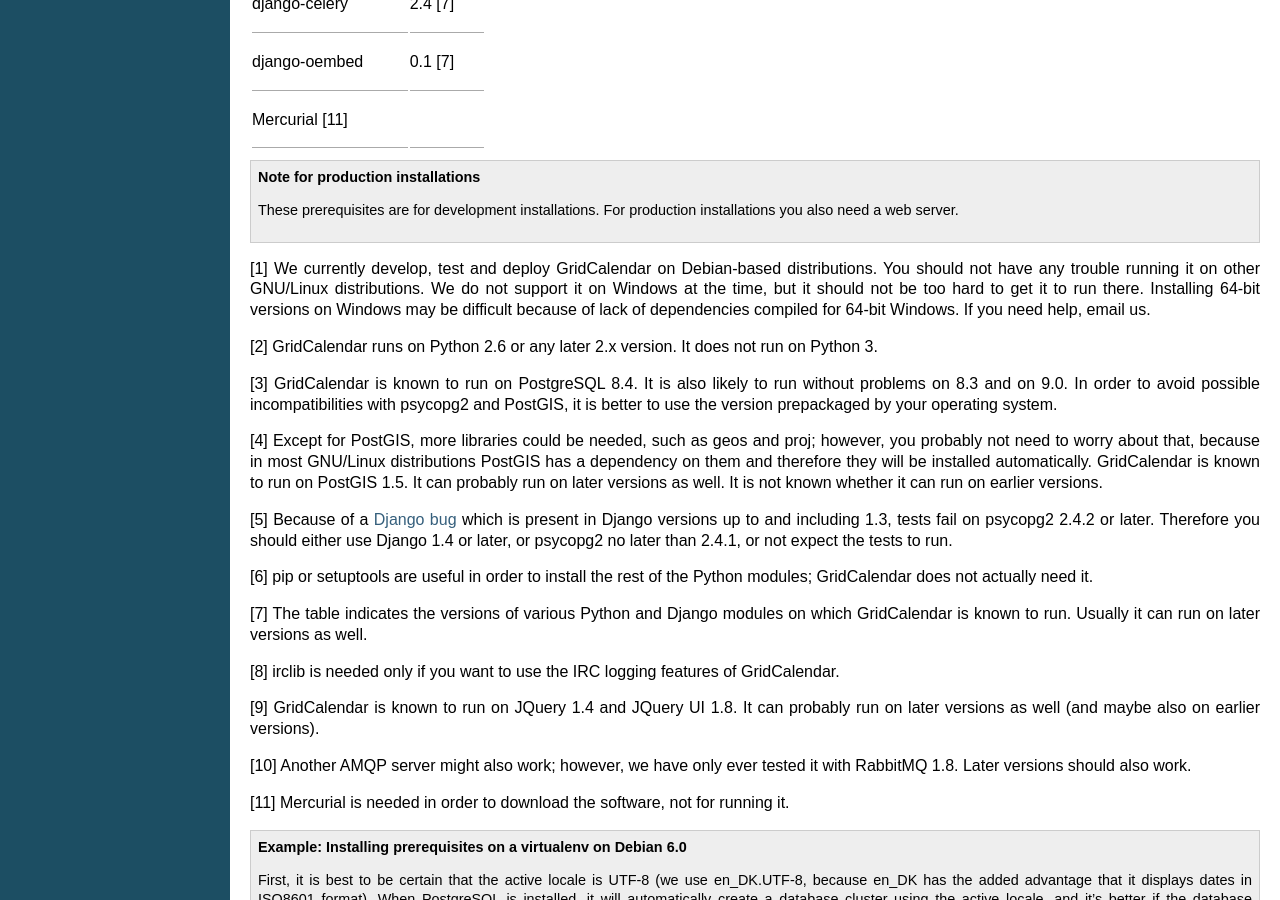
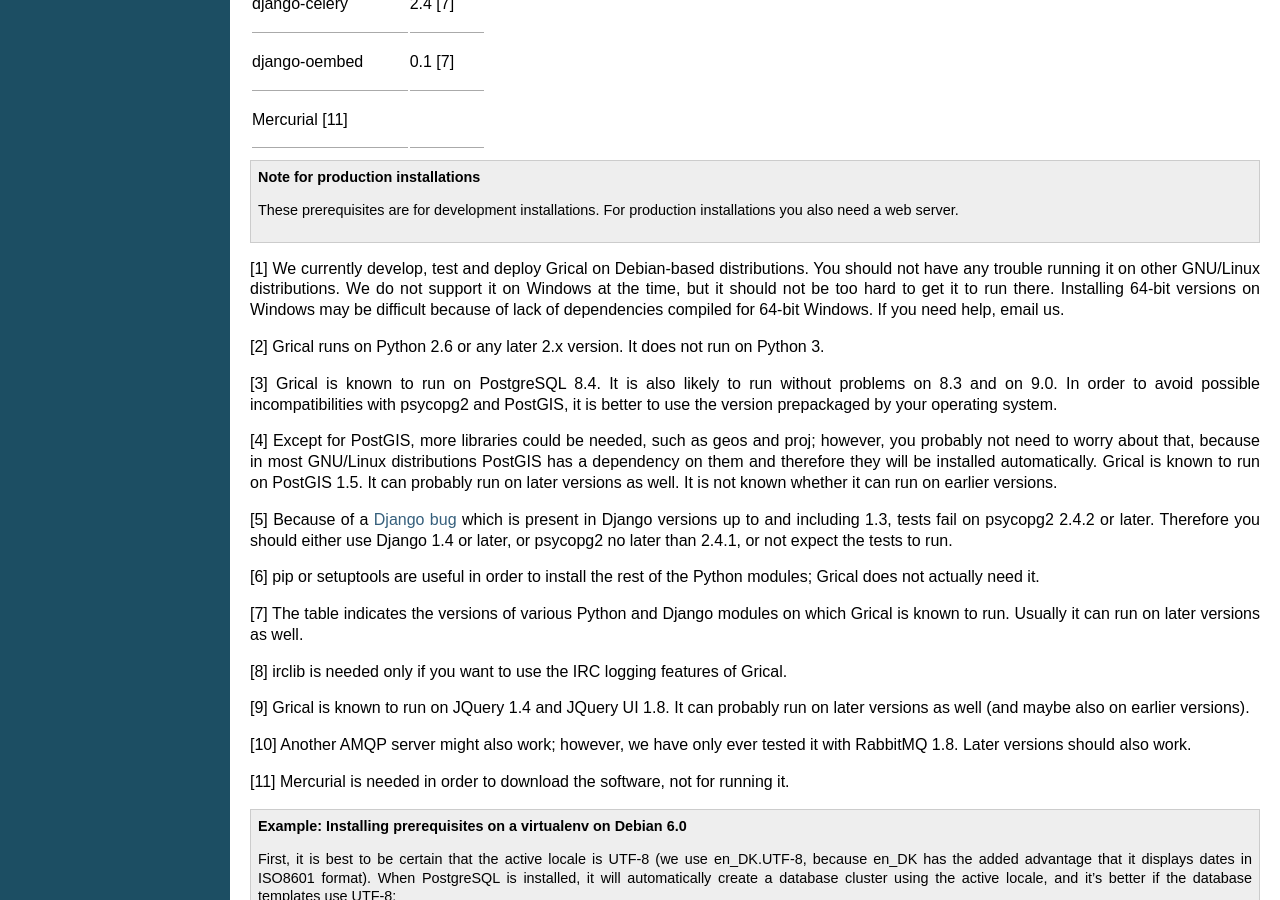
Before and after one commit to wikical/grical, a Sphinx documentation site: the page built from docs/administrators_guide.txt, in a window 1280 px wide and 900 px high, scrolled down 1637 px. Built offline with Sphinx 7.4.7, drawn with Linux system fonts in a browser that asks for light colours; some of the changed text lies outside the part shown.

Commit message:
replaced gridcalendar with grical

```diff
--- a/docs/administrators_guide.txt
+++ b/docs/administrators_guide.txt
@@ -47,17 +47,17 @@
    These prerequisites are for development installations. For
    production installations you also need a web server.
 
-[1] We currently develop, test and deploy GridCalendar on Debian-based
+[1] We currently develop, test and deploy Grical on Debian-based
 distributions.  You should not have any trouble running it on other
 GNU/Linux distributions.  We do not support it on Windows at the time,
 but it should not be too hard to get it to run there. Installing
 64-bit versions on Windows may be difficult because of lack of
 dependencies compiled for 64-bit Windows. If you need help, email us.
 
-[2] GridCalendar runs on Python 2.6 or any later 2.x version. It does
+[2] Grical runs on Python 2.6 or any later 2.x version. It does
 not run on Python 3.
 
-[3] GridCalendar is known to run on PostgreSQL 8.4. It is also likely
+[3] Grical is known to run on PostgreSQL 8.4. It is also likely
 to run without problems on 8.3 and on 9.0. In order to avoid possible
 incompatibilities with psycopg2 and PostGIS, it is better to use the
 version prepackaged by your operating system.
@@ -65,7 +65,7 @@
 [4] Except for PostGIS, more libraries could be needed, such as geos
 and proj; however, you probably not need to worry about that, because
 in most GNU/Linux distributions PostGIS has a dependency on them and
-therefore they will be installed automatically. GridCalendar is known
+therefore they will be installed automatically. Grical is known
 to run on PostGIS 1.5. It can probably run on later versions as well.
 It is not known whether it can run on earlier versions.
 
@@ -77,16 +77,16 @@
 .. _Django bug: https://code.djangoproject.com/ticket/16250
 
 [6] pip or setuptools are useful in order to install the rest of the
-Python modules; GridCalendar does not actually need it.
+Python modules; Grical does not actually need it.
 
 [7] The table indicates the versions of various Python and Django
-modules on which GridCalendar is known to run. Usually it can run on
+modules on which Grical is known to run. Usually it can run on
 later versions as well.
 
 [8] irclib is needed only if you want to use the IRC logging features
-of GridCalendar.
+of Grical.
 
-[9] GridCalendar is known to run on JQuery 1.4 and JQuery UI 1.8. It
+[9] Grical is known to run on JQuery 1.4 and JQuery UI 1.8. It
 can probably run on later versions as well (and maybe also on earlier
 versions).
 
@@ -146,11 +146,11 @@
 Getting the software
 --------------------
 
-Clone the Mercurial repository http://gridcalendar.net:8001/::
+Clone the Mercurial repository http://grical.net:8001/::
 
-   hg clone http://dev.grical.org:8001/ gridcalendar
+   hg clone http://dev.grical.org:8001/ grical
 
-This will create a :file:`gridcalendar` directory inside the current
+This will create a :file:`grical` directory inside the current
 directory, which should be somewhere inside your home directory for
 a development instance, or :file:`/usr/local` for a production
 instance.
@@ -174,8 +174,8 @@
       exit
 
 Then you need to create a database user and a database (we use
-``gridcalendar_user`` and ``gridcalendar_db`` in the examples below).
-GridCalendar will be connecting to the database as that user. The user
+``grical_user`` and ``grical_db`` in the examples below).
+Grical will be connecting to the database as that user. The user
 should not be a super user, not be allowed to create databases, and
 not be allowed to create more users.
 
@@ -195,8 +195,8 @@
    ::
 
       sudo -u postgres -s
-      createuser --pwprompt --no-createdb --no-createrole --no-superuser gridcalendar_user
-      createdb --owner gridcalendar_user -T template_postgis gridcalendar_db
+      createuser --pwprompt --no-createdb --no-createrole --no-superuser grical_user
+      createdb --owner grical_user -T template_postgis grical_db
       exit
 
    You may also need to edit your ``pg_hba.conf`` file as needed
@@ -247,7 +247,7 @@
 .. _bug 331: http://code.grical.org/ticket/331
 .. _license: http://geolite.maxmind.com/download/geoip/database/LICENSE.txt
 
-Setting up GridCalendar
+Setting up Grical
 -----------------------
 
 Copy the file :file:`settings.py.example` to :file:`settings.py`, then
@@ -262,7 +262,7 @@
   user created above.
 
 Run the following to initialize the database and create the necessary
-database tables for GridCalendar::
+database tables for Grical::
 
     python manage.py syncdb
     python manage.py createcachetable cache
@@ -301,7 +301,7 @@
 and create the file ``/etc/default/celeryd`` with the content::
 
    DJANGO_SETTINGS_MODULE="settings"
-   DAEMON="/usr/local/gridcalendar/manage.py celeryd"
+   DAEMON="/usr/local/grical/manage.py celeryd"
    CELERYD_USER="www-data"
    CELERYD_GROUP="www-data"
    DAEMON_ARGS="--time-limit=300 --concurrency=8"
@@ -312,7 +312,7 @@
 __ http://docs.celeryq.org/en/latest/cookbook/daemonizing.html
 
 
-Running GridCalendar
+Running Grical
 --------------------
 
 Run the following command::
@@ -321,26 +321,26 @@
 
 The above command will start the Django development server and set it
 to listen to port 8088. If you then start your browser and point it to
-``http://localhost:8088/``, you should see GridCalendar in action. Note
+``http://localhost:8088/``, you should see Grical in action. Note
 that this only listens to the localhost; if you want it to listen on
 all interfaces, use ``0.0.0.0:8088`` instead.
 
-To use GridCalendar in production, you need to setup a web server such
+To use Grical in production, you need to setup a web server such
 as Apache_. This is described in detail in `Deploying Django`_.
 
 .. _deploying django: http://docs.djangoproject.com/en/1.1/howto/deployment/
 
-Advanced GridCalendar configuration
+Advanced Grical configuration
 -----------------------------------
 
 IRC
 ^^^
 
-GridCalendar can log into an IRC channel. To use the IRC logger,
+Grical can log into an IRC channel. To use the IRC logger,
 configure the :data:`IRC_NETWORK`, :data:`IRC_PORT`, :data:`IRC_NICK`,
 :data:`IRC_NAME`, :data:`IRC_CHANNEL`, :data:`LOG_PIPE` and
 :data:`LOG_PIPE_GID` configuration settings; :data:`LOG_PIPE` is a
-pipe where GridCalendar writes information and which is read by the
+pipe where Grical writes information and which is read by the
 IRC logger; :data:`LOG_PIPE_GID` is the group id as which the pipe
 should be written. Start the IRC logger with::
 
@@ -349,8 +349,8 @@
 IMAP
 ^^^^
 
-Events can be submitted by sending email to GridCalendar. To activate
-this, GridCalendar must periodically process emails on an IMAP server.
+Events can be submitted by sending email to Grical. To activate
+this, Grical must periodically process emails on an IMAP server.
 To activate this functionality, set the :data:`IMAP_SERVER`,
 :data:`IMAP_LOGIN`, :data:`IMAP_PASSWD` and :data:`IMAP_SSL`
 configuration settings and set the following command to be run
@@ -361,7 +361,7 @@
 memcached
 ^^^^^^^^^
 
-memcached_ is recommended on production environments; GridCalendar
+memcached_ is recommended on production environments; Grical
 will automatically use it for performance. For example, in Debian
 6.0::
 
@@ -433,7 +433,7 @@
    co-ordinates. You can create an account on Geonames and set these
    settings to access the database. In that case, you should also
    configure your Geonames account to accept a passwordless login from
-   the IP of your GridCalendar server. GridCalendar will then use
+   the IP of your Grical server. Grical will then use
    these settings to logon to Geonames. The default
    :data:`GEONAMES_URL` is http://api.geonames.org/, and the default
    :data:`GEONAMES_USERNAME` is "demo".
@@ -443,8 +443,8 @@
           IMAP_PASSWD
           IMAP_SSL
 
-   In GridCalendar new events can be created by email. These emails
-   must arrive at an IMAP account, to which GridCalendar logs on and
+   In Grical new events can be created by email. These emails
+   must arrive at an IMAP account, to which Grical logs on and
    reads the emails. These settings specify the IMAP account
    information. There is no default.
 
@@ -458,16 +458,16 @@
    When exporting to iCalendar format, this setting specifies the
    PRODID, the identifier of the product that created the object. See
    RFC5545_ for details. The default is
-   :samp:`-//GridMind//NONSGML GridCalendar {XXXX}//EN`, where
-   *XXXX* the GridCalendar version.
+   :samp:`-//GridMind//NONSGML Grical {XXXX}//EN`, where
+   *XXXX* the Grical version.
 
 .. data:: READ_ONLY
 
-   If ``True``, GridCalendar works in read only mode, i.e. no new
+   If ``True``, Grical works in read only mode, i.e. no new
    events can be added and existing events cannot be edited. This can
    be useful in emergencies, for example when your server is
    overloaded. By default, it is set to ``True`` if a file named
-   READ_ONLY exists in the GridCalendar program directory.
+   READ_ONLY exists in the Grical program directory.
 
 .. data:: REPLY_TO
 
@@ -508,37 +508,37 @@
         ./manage.py createrevisioninfo
 
 
-   #. To run the tests, issue ``python manage.py test --failfast --settings=gridcalendar.settings_for_tests events``.
+   #. To run the tests, issue ``python manage.py test --failfast --settings=grical.settings_for_tests events``.
 
 #. For Apache_ as the webserver
 
     #. Install Apache_ and the package ``libapache2-mod-wsgi``
 
-    #. For an Apache_ Virtual Server, you need to use something like the following as ``/etc/apache2/sites-available/gridcalendar.net``::
+    #. For an Apache_ Virtual Server, you need to use something like the following as ``/etc/apache2/sites-available/grical.net``::
 
         <VirtualHost *:80>
-            ServerName gridcalendar.net
-            ServerAlias www.gridcalendar.net
-            DocumentRoot /var/www/gridcalendar.net
+            ServerName grical.net
+            ServerAlias www.grical.net
+            DocumentRoot /var/www/grical.net
             ServerAdmin admin@example.com
 
             # Logfiles:
-            CustomLog /var/log/apache2/gridcalendar.net.log combined
-            ErrorLog /var/log/apache2/gridcalendar.net.error.log
+            CustomLog /var/log/apache2/grical.net.log combined
+            ErrorLog /var/log/apache2/grical.net.error.log
             LogLevel warn
 
-            Alias /robots.txt /var/www/gridcalendar.net/robots.txt
-            Alias /m/ /var/www/gridcalendar.net/m/
-            Alias /favicon.ico /var/www/gridcalendar.net/m/favicon.ico
+            Alias /robots.txt /var/www/grical.net/robots.txt
+            Alias /m/ /var/www/grical.net/m/
+            Alias /favicon.ico /var/www/grical.net/m/favicon.ico
 
-            WSGIScriptAlias / /usr/local/gridcalendar/apache/django.wsgi
+            WSGIScriptAlias / /usr/local/grical/apache/django.wsgi
 
         </VirtualHost>
 
-#. Make ``/var/www/gridcalendar.net/m/`` a symbolic link to ``/usr/local/gridcalendar/media`` and
+#. Make ``/var/www/grical.net/m/`` a symbolic link to ``/usr/local/grical/media`` and
 make sure the web server can read it::
 
-        ln -s /usr/local/gridcalendar/media /var/www/gridcalendar.net/m/
+        ln -s /usr/local/grical/media /var/www/grical.net/m/
 
 #. Install `famfamfam-flag-gif`_ and make a symbokic link named ``flags`` to the directory
 containing the flags. Example::
@@ -548,9 +548,9 @@
 
 #. The same for ``favicon.ico``::
 
-        ln -s /usr/local/gridcalendar/media/favicon.ico /var/www/gridcalendar.net/favicon.ico
+        ln -s /usr/local/grical/media/favicon.ico /var/www/grical.net/favicon.ico
 
-#. Don't forgett to create a file ``/var/www/gridcalendar/robots.txt`` for the search engines, see http://en.wikipedia.org/wiki/Robots.txt
+#. Don't forgett to create a file ``/var/www/grical/robots.txt`` for the search engines, see http://en.wikipedia.org/wiki/Robots.txt
 
 #. If Apache_ is used, for development it is recommended to include the following line in ``/etc/apache2/apache2.conf``. It makes the server start a new proccess for every request, in order to read the source code for each request. Remove this in the production server for performance reasons::
 
@@ -561,8 +561,8 @@
    which can be used by a cronjob to read and reply emails (see above). As root you can update the table with::
 
     su postgre
-    psql gridcalendar
-    update django_site set domain='gridcalendar.net' where id=1 ;
+    psql grical
+    update django_site set domain='grical.net' where id=1 ;
     update django_site set name='Grid Calendar' where id=1 ;
 
 #. **Emails**: the system gets and sends emails. See the settings files for the settings
@@ -573,11 +573,11 @@
 
 #. **Graph of the data base**: To generate a graph of the data base::
 
-    cd /usr/local/gridcalendar/
+    cd /usr/local/grical/
     aptitude install graphviz ttf-liberation
     wget http://djangosnippets.org/snippets/1168/download/
-    export PYTHONPATH="/home/hg/gridcalendar:/home/hg/"
-    export DJANGO_SETTINGS_MODULE="gridcalendar.settings"
+    export PYTHONPATH="/home/hg/grical:/home/hg/"
+    export DJANGO_SETTINGS_MODULE="grical.settings"
     python graph_db.py events | dot -Tpng -o media/graph_db.png
 
 #. Dates and times with **leading and/or trailing spaces in web forms**. At this time (Tue May 3
@@ -596,7 +596,7 @@
    `clearing the session table in the Django documentation`__).
    Add to a cron file something like::
 
-        00 02 * * * cd /usr/local/gridcalendar ; python manage.py cleanup
+        00 02 * * * cd /usr/local/grical ; python manage.py cleanup
 
 __ https://docs.djangoproject.com/en/dev/topics/http/sessions/#clearing-the-session-table
 
@@ -604,24 +604,24 @@
 
    ./manage.py createcachetable cache
 
-#. Some notes on installing GridCalendar with nginx_ and uwsgi_
+#. Some notes on installing Grical with nginx_ and uwsgi_
 
     - If you have problems uwsgi_ using ``python2.6`` instead of ``python2.7``::
 
         update-alternatives --config uwsgi
 
-    - ``/etc/uwsgi/apps-available/gridcalendar.ini`` example::
+    - ``/etc/uwsgi/apps-available/grical.ini`` example::
 
         [uwsgi]
         uid = www-data
         gid = www-data
-        socket = /tmp/uwsgi-gridcalendar.sock
+        socket = /tmp/uwsgi-grical.sock
         processes = 4
         plugins = http python
         module = django.core.handlers.wsgi:WSGIHandler()
         pythonpath = /usr/local/lib
-        chdir = /usr/local/lib/gridcalendar
-        env = DJANGO_SETTINGS_MODULE=gridcalendar.settings
+        chdir = /usr/local/lib/grical
+        env = DJANGO_SETTINGS_MODULE=grical.settings
         env = CELERY_LOADER=django
 
     - ``/etc/nginx/sites-available/grical.org`` example::
@@ -632,7 +632,7 @@
           # balancing fair but consistent per-client. In this instance we're
           # only using one uWGSI worker anyway.
           ip_hash;
-          server unix:///tmp/uwsgi-gridcalendar.sock;
+          server unix:///tmp/uwsgi-grical.sock;
         }
 
         server {
@@ -647,19 +647,19 @@
           }
 
           location /m/ {
-            alias /usr/local/lib/gridcalendar/media/;
+            alias /usr/local/lib/grical/media/;
             access_log off;
             expires 7d;
           }
 
           location /favicon.ico {
-            alias /usr/local/lib/gridcalendar/media/favicon.ico;
+            alias /usr/local/lib/grical/media/favicon.ico;
             access_log off;
             expires 7d;
           }
 
           location /robots.txt {
-            alias /usr/local/lib/gridcalendar/media/robots.txt;
+            alias /usr/local/lib/grical/media/robots.txt;
             access_log off;
             expires 7d;
           }
--- a/docs/conf.py
+++ b/docs/conf.py
@@ -23,7 +23,7 @@
 
 # -*- coding: utf-8 -*-
 #
-# GridCalendar documentation build configuration file (copied from existing
+# Grical documentation build configuration file (copied from existing
 # project # Zadig, then edited; Zadig's had been created by sphinx-quickstart
 # on Sat Dec  6 14:27:15 2008.)
 #
@@ -108,7 +108,7 @@
 
 # The name for this set of Sphinx documents.  If None, it defaults to
 # "<project> v<release> documentation".
-html_title = "GridCalendar documentation"
+html_title = "Grical documentation"
 
 # The name of an image file (within the static path) to place at the top of
 # the sidebar.
@@ -149,7 +149,7 @@
 #html_file_suffix = ''
 
 # Output file base name for HTML help builder.
-htmlhelp_basename = 'GridCalendarDoc'
+htmlhelp_basename = 'GricalDoc'
 
 
 # Options for LaTeX output
@@ -164,7 +164,7 @@
 # Grouping the document tree into LaTeX files. List of tuples
 # (source start file, target name, title, author, document class [howto/manual]).
 latex_documents = [
-  ('index', 'GridCalendar.tex', 'GridCalendar Documentation', 'Antonis Christofides and others', 'manual'),
+  ('index', 'Grical.tex', 'Grical Documentation', 'Antonis Christofides and others', 'manual'),
 ]
 
 # The name of an image file (relative to this directory) to place at the top of
--- a/docs/copyright.txt
+++ b/docs/copyright.txt
@@ -9,7 +9,7 @@
 (The authors can be determined by looking into individual source files
 or examining the history in the version control system.)
 
-Permission is granted to redistribute and/or modify GridCalendar under
+Permission is granted to redistribute and/or modify Grical under
 the terms of the GNU Affero General Public License (AGPL) as published
 by the Free Software Foundation; either version 3 of the License, or,
 at your option, any later version.
--- a/docs/index.txt
+++ b/docs/index.txt
@@ -1,7 +1,7 @@
-GridCalendar documentation
+Grical documentation
 ==========================
 
-GridCalendar is free software for powering community websites where
+Grical is free software for powering community websites where
 users can share information about interesting events.
 
 Contents
```
Also changed, not shown: README.TXT (+8 -8 lines), db_migration/README.rst, 13 other files.
